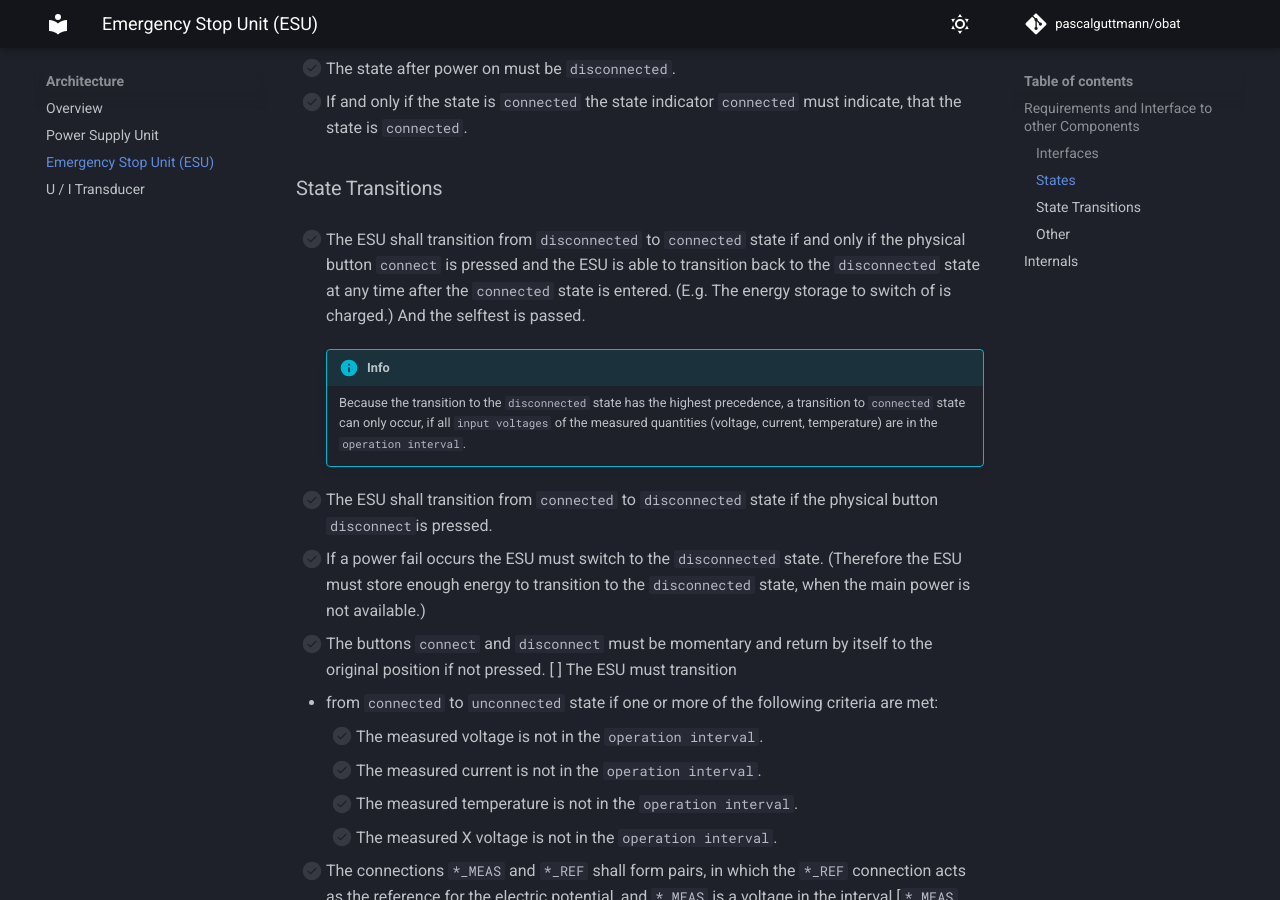
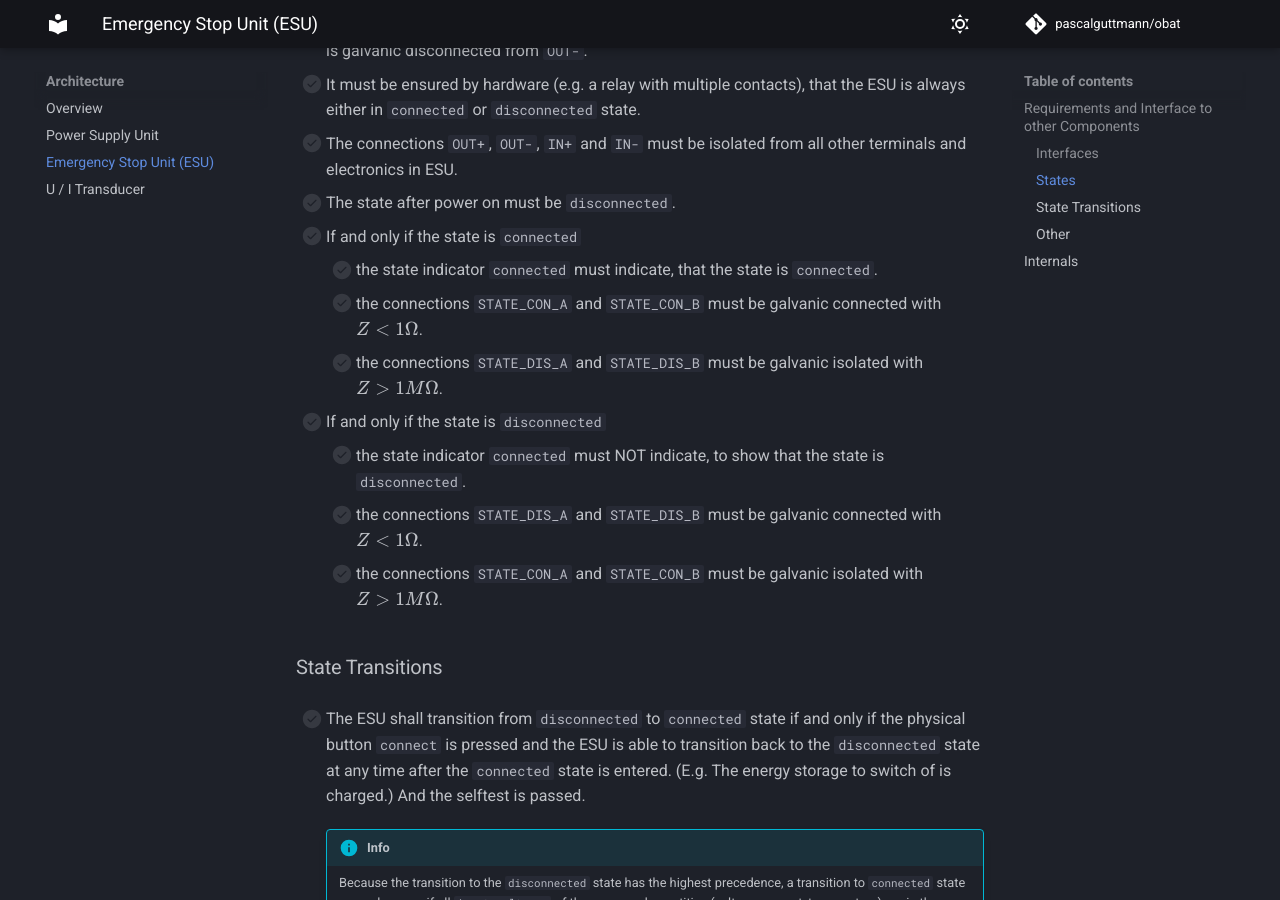
Before and after one commit to pascalguttmann/obat, an MkDocs documentation site: the page built from docs/arch/esu.md, in a window 1280 px wide and 900 px high, scrolled down 1944 px. Built offline with MkDocs 1.6.1 and Material for MkDocs 9.7.7, drawn with Linux system fonts in a browser that asks for light colours; comment, search, counter and statistics services are not loaded; some of the changed text lies outside the part shown.

Commit message:
add electrical state output

```diff
--- a/docs/arch/esu.md
+++ b/docs/arch/esu.md
@@ -27,6 +27,10 @@ disconnect the battery.
     - [ ] X_REF
     - [ ] ST_A
     - [ ] ST_B
+    - [ ] STATE_CON_A
+    - [ ] STATE_CON_B
+    - [ ] STATE_DIS_A
+    - [ ] STATE_DIS_B
 - [ ] Additionally, the ESU might have a power connection.
 - [ ] The ESU shall have the following user interfaces:
     - [ ] Button `connect`
@@ -61,8 +65,20 @@ disconnect the battery.
 - [ ] The connections `OUT+`, `OUT-`, `IN+` and `IN-` must be isolated from all
     other terminals and electronics in ESU.
 - [ ] The state after power on must be `disconnected`.
-- [ ] If and only if the state is `connected` the state indicator `connected`
-    must indicate, that the state is `connected`.
+- [ ] If and only if the state is `connected`
+    - [ ] the state indicator `connected` must indicate, that the state is
+        `connected`.
+    - [ ] the connections `STATE_CON_A` and `STATE_CON_B` must be galvanic
+        connected with $Z < 1 \Omega$.
+    - [ ] the connections `STATE_DIS_A` and `STATE_DIS_B` must be galvanic
+        isolated with $Z > 1M \Omega$.
+- [ ] If and only if the state is `disconnected`
+    - [ ] the state indicator `connected` must NOT indicate, to show that the
+        state is `disconnected`.
+    - [ ] the connections `STATE_DIS_A` and `STATE_DIS_B` must be galvanic
+        connected with $Z < 1 \Omega$.
+    - [ ] the connections `STATE_CON_A` and `STATE_CON_B` must be galvanic
+        isolated with $Z > 1M \Omega$.
 
 ### State Transitions
 
@@ -141,9 +157,11 @@ disconnect the battery.
     - [ ] the audible indicator `FAIL_SELFTEST_AUD` shall deactivate
     - [ ] the connections `ST_A` and `ST_B` shall be galvanic connected with
         $Z < 1 \Omega$.
-- [ ] Connections `ST_A` and `ST_B` must be galvanic isolated from all other
+- [ ] Following connections must be galvanic isolated from all other
     connections with $Z > 1M \Omega$.
-
+    - [ ] `ST_A` and `ST_B`
+    - [ ] `STATE_CON_A` and `STATE_CON_B`
+    - [ ] `STATE_DIS_A` and `STATE_DIS_B`
 
 ## Internals
 
```
